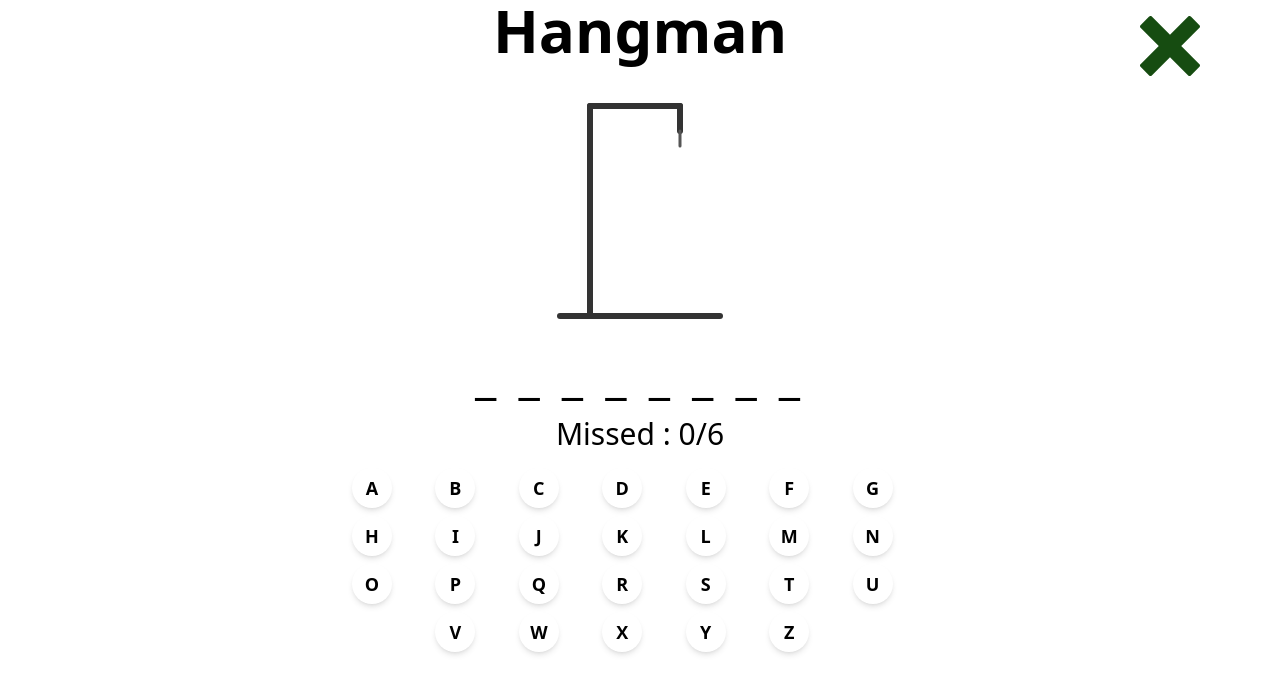
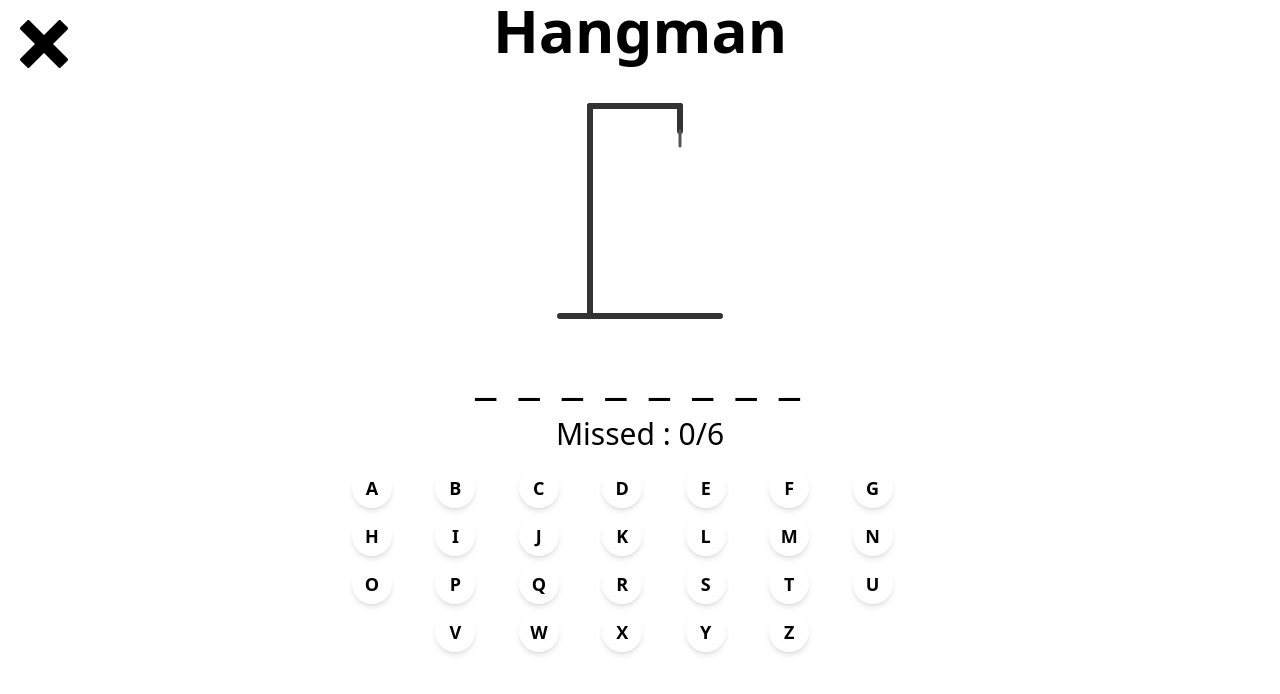
Before and after one commit to ApiwitchThongyoy/mini_project, a React (Vite) app: page /Hangman in a window 1280 px wide. Shown: the top 694 px of the page. Built offline with nearby package versions, Linux system fonts and the light colour scheme.

Commit message:
ตกแต่งปุ่ม ปิดเกม

```diff
--- a/src/components/Hangman/Hangman.jsx
+++ b/src/components/Hangman/Hangman.jsx
@@ -26,8 +26,8 @@ export default function Hangman() {
 
   return (
     <div>
-      {/* ปุ่มปิด */}
-      <button className="absolute top-4 right-20 text-6xl text-[#164C11] cursor-pointer z-50">
+
+      <button onClick={() => {}} className="absolute mt-5 ml-5  text-5xl  cursor-pointer">
         <ImCross />
       </button>
 
```
